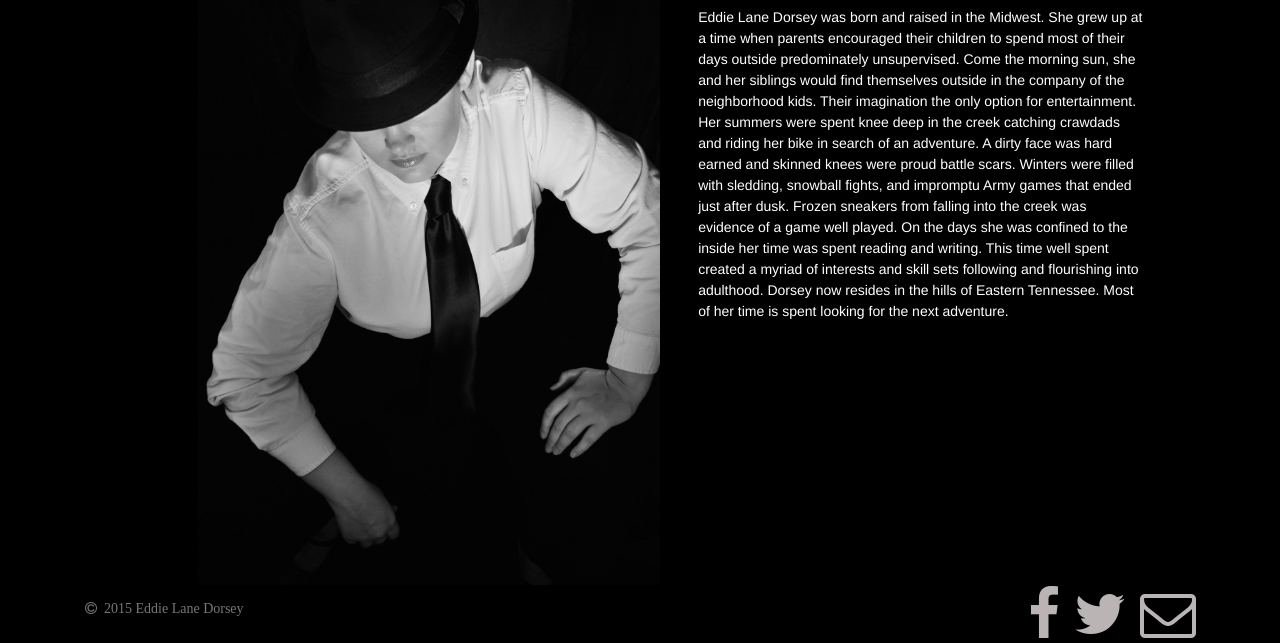
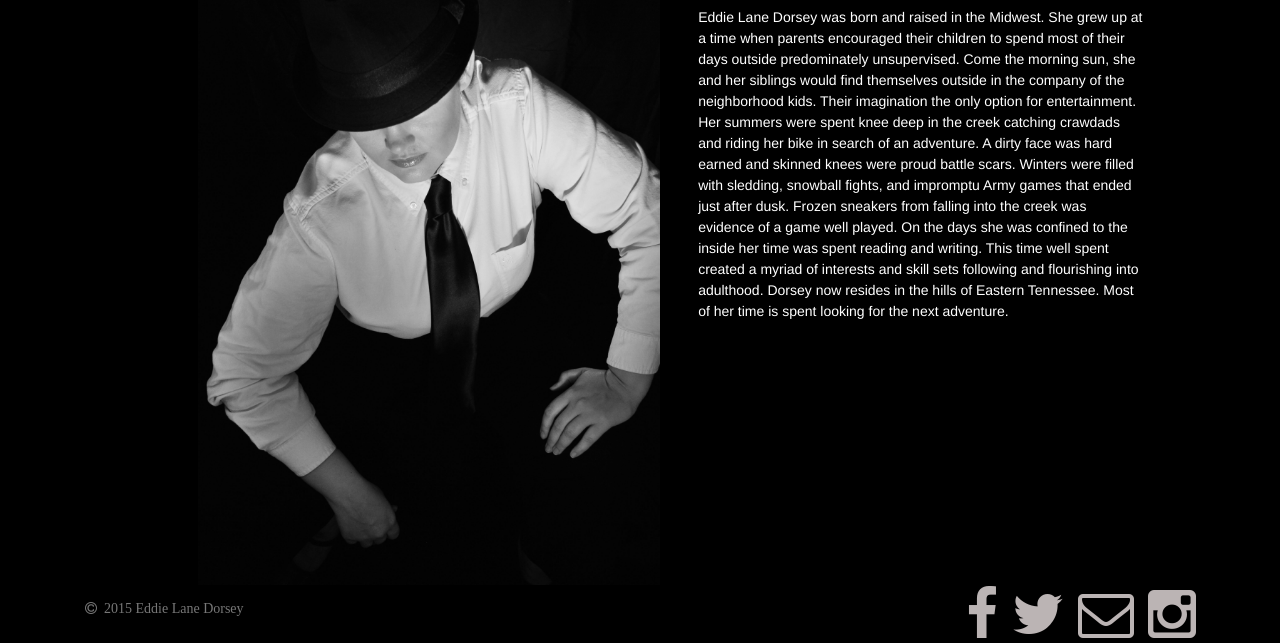
Before and after one commit to SarahMPearson/eddieLaneDorsey, a plain HTML site: page about.html in a window 1280 px wide. Shown: the part 158-801 px from the top of the page. Drawn offline with Linux system fonts and the light colour scheme.

Commit message:
added instagram link to footer

```diff
--- a/about.html
+++ b/about.html
@@ -44,6 +44,7 @@
     <div class="navbar navbar-default navbar-fixed-bottom">
       <div class="container">
         <p id="copy" class="navbar-text i fa fa-copyright">&nbsp; 2015 Eddie Lane Dorsey</p>
+        <a id="instagram" href="http://www.instagram.com/eddielanedorsey/?hl=en" class="fa fa-instagram fa-4x">&nbsp;</a>
         <a id="email" href="mailto:eddielanedorsey@gmail.com" class="fa fa-envelope-o fa-4x">&nbsp;</a>
         <a id="twitter" href="http://www.twitter.com/EddieLaneDorsey" class="fa fa-twitter fa-4x">&nbsp;</a>
         <a id="facebook" href="http://www.facebook.com/eddielanedorsey/" class="fa fa-facebook fa-4x">&nbsp;</a>
--- a/css/style.css
+++ b/css/style.css
@@ -52,7 +52,7 @@ fieldset {
   text-align: center;
 }
 
-#email, #twitter, #facebook{
+#email, #twitter, #facebook, #instagram{
   float: right;
   color: #BBB4B4;
 }
```
Also changed, not shown: contact.html (+1 -0 lines), index.html (+1 -0 lines), stories.html (+1 -0 lines).
